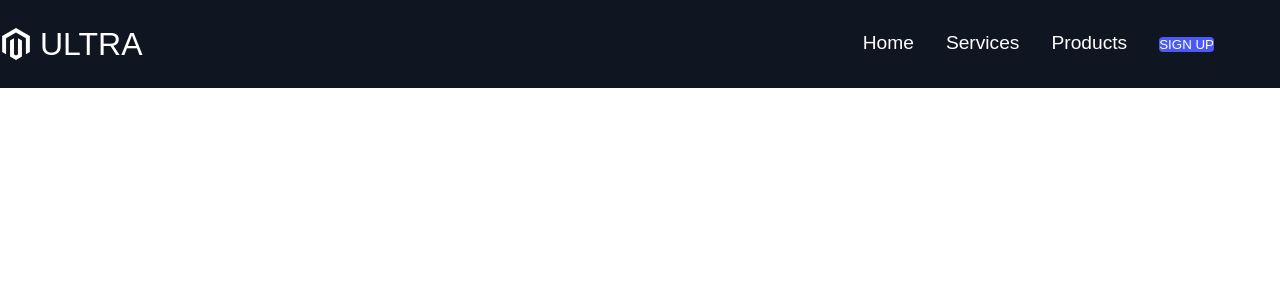
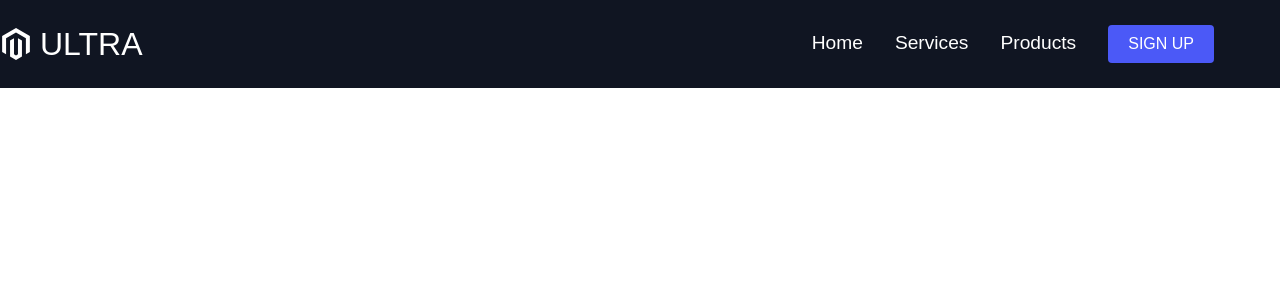
Before and after one commit to farheen21/React-Landing-Page, a React (Create React App) app in the folder ulta_website/: page / in a window 1280 px wide. Shown: the top 300 px of the page. Built offline with nearby package versions, Linux system fonts and the light colour scheme.

Commit message:
Sign-up Button Done

```diff
--- a/ulta_website/src/components/Navbar/Navbar.js
+++ b/ulta_website/src/components/Navbar/Navbar.js
@@ -1,5 +1,5 @@
 
-import React , {useState} from 'react';
+import React , {useState ,useEffect} from 'react';
 import {  FaBars , FaTimes } from 'react-icons/fa';
 import {IconContext} from 'react-icons/lib';
 import {Button} from '../../globalStyles';
@@ -13,13 +13,19 @@ const Navbar = () => {
 
    const handleClicked = () => setClick(!click);
    const showButton = () => {
-       if(window.innerwidth <= 960) {
+       if(window.innerWidth <= 960) {
         setButton(false);
        }
        else {
          setButton(true);
        }
-   }
+   };
+
+   useEffect(() => {
+      showButton();
+   }, []);
+
+   window.addEventListener('resize' ,showButton);
     return (
        <>
        <IconContext.Provider value= {{color : '#fff'}}>
@@ -52,7 +58,7 @@ const Navbar = () => {
                </NavBtnLink>
              ) : (
                <NavBtnLink to="/sign-up">
-                 <Button onClick={closeMobileMenu} fontBig primary>SIGN UP</Button>
+                 <Button  fontBig primary>SIGN UP</Button>
                </NavBtnLink>
              )}
            </NavItemBtn>
--- a/ulta_website/src/components/Navbar/NavbarElements.js
+++ b/ulta_website/src/components/Navbar/NavbarElements.js
@@ -112,7 +112,7 @@ height : 100%;
 `;
 
 export const NavItemBtn = styled.li`
-@media screen and (max-width : 960xp){
+@media screen and (max-width : 960px){
     display : flex;
     justify-content: center;
     align-items: center ;
--- a/ulta_website/src/globalStyles.js
+++ b/ulta_website/src/globalStyles.js
@@ -30,8 +30,9 @@ export const Button = styled.button`
 border-radius : 4px;
 background : ${({primary}) => (primary ? '#4B59F7' : '#0467FB') };
 white-space : nowrap ;
-padding : ${({big}) =>(big ? '12px , 64px' : '10px , 20px')};
+padding : ${({big}) =>(big ? '12px 64px' : '10px 20px')};
 color : #fff ;
+font-size : ${({fontBig}) =>(fontBig ? '20px' : '16px')};
 outline : none ;
 border : none ;
 cursor : pointer;
@@ -44,9 +45,7 @@ cursor : pointer;
 }
 
 @media screen and (max-width: 960px) {
-
-    width : 100%;
-
+width : 100%;
 }
 `;
 
```
